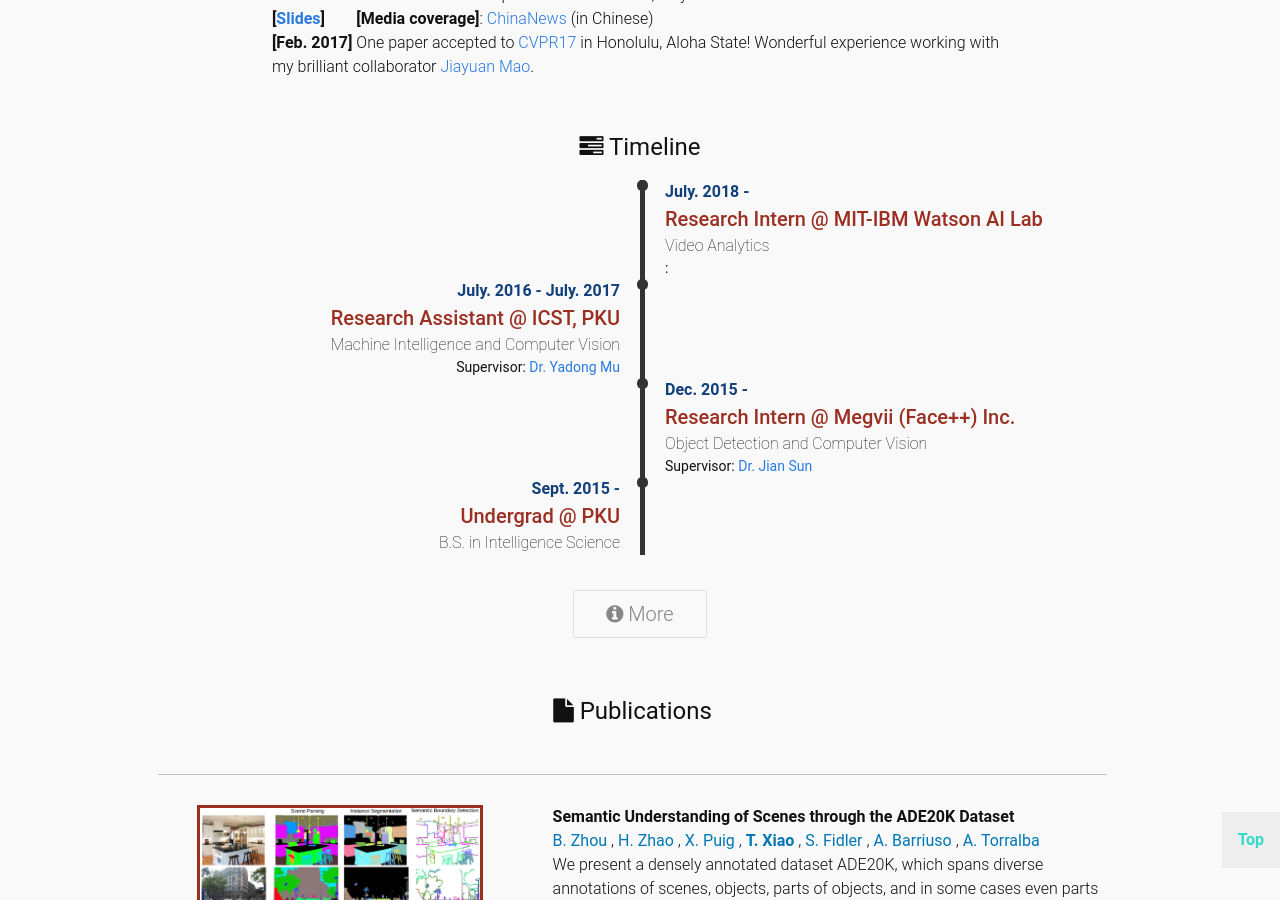
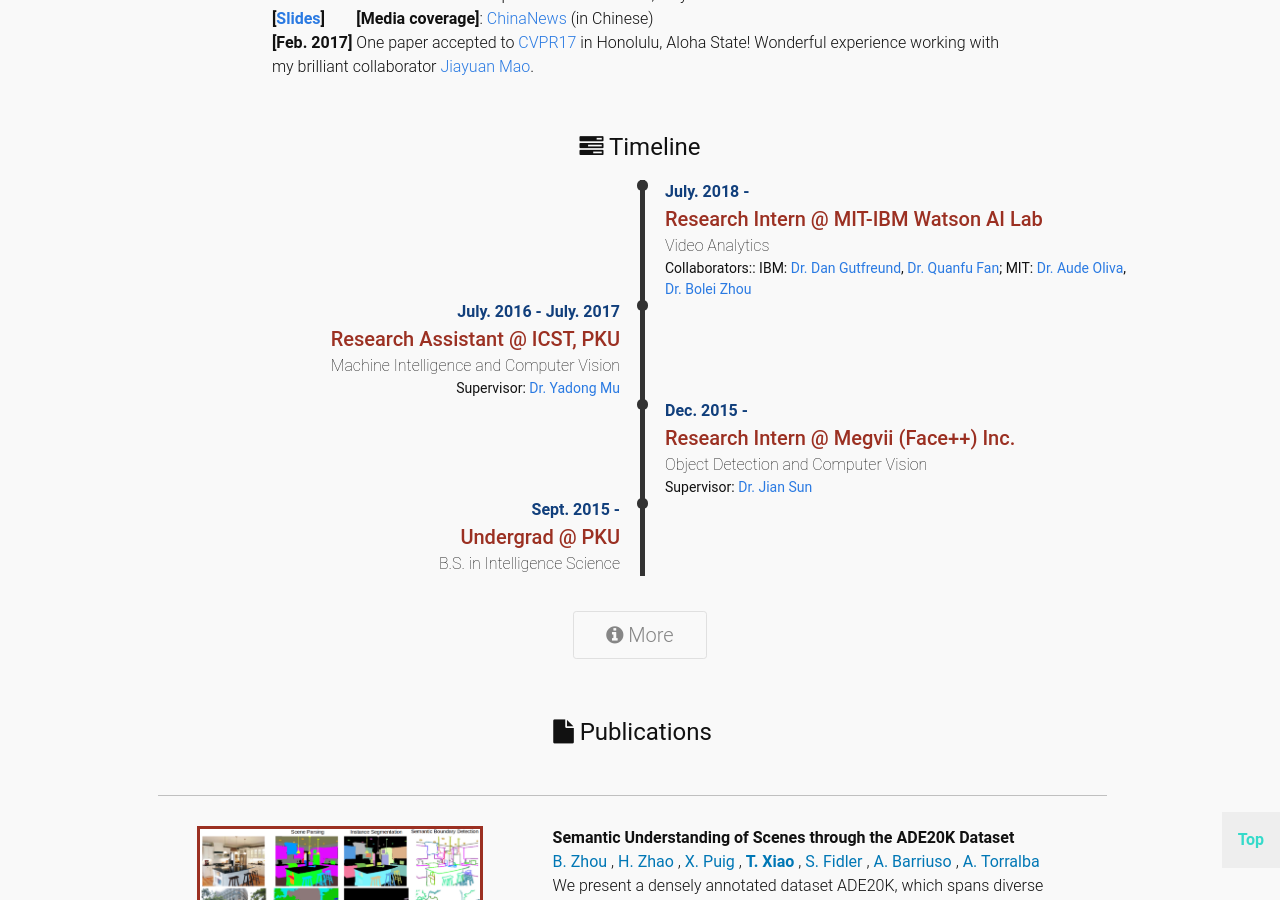
Before and after one commit to Tete-Xiao/Tete-Xiao.github.io, a Jekyll site: the page built from index.html, in a window 1280 px wide and 900 px high, scrolled down 1323 px. Built offline with Jekyll 4.4.1, drawn with Linux system fonts in a browser that asks for light colours; comment, search, counter and statistics services are not loaded; a style sheet for code colours, icons or effects is not loaded.

Commit message:
update experience

```diff
--- a/_data/experiences.yml
+++ b/_data/experiences.yml
@@ -1,6 +1,9 @@
 - date:  "July. 2018 - "
   title: "Research Intern @ MIT-IBM Watson AI Lab"
   desc:  "Video Analytics"
+  host:
+    name: "IBM: <a href='https://researcher.watson.ibm.com/researcher/view.php?person=us-dgutfre'>Dr. Dan Gutfreund</a>, <a href='https://researcher.watson.ibm.com/researcher/view.php?person=us-qfan'>Dr. Quanfu Fan</a>; MIT: <a href='http://cvcl.mit.edu/audeoliva.html'>Dr. Aude Oliva</a>, <a href='http://bzhou.ie.cuhk.edu.hk/'>Dr. Bolei Zhou</a>"
+    role: "Collaborators:"
   brief: true
 - date:  "July. 2016 -  July. 2017"
   title: "Research Assistant @ ICST, PKU"
```
